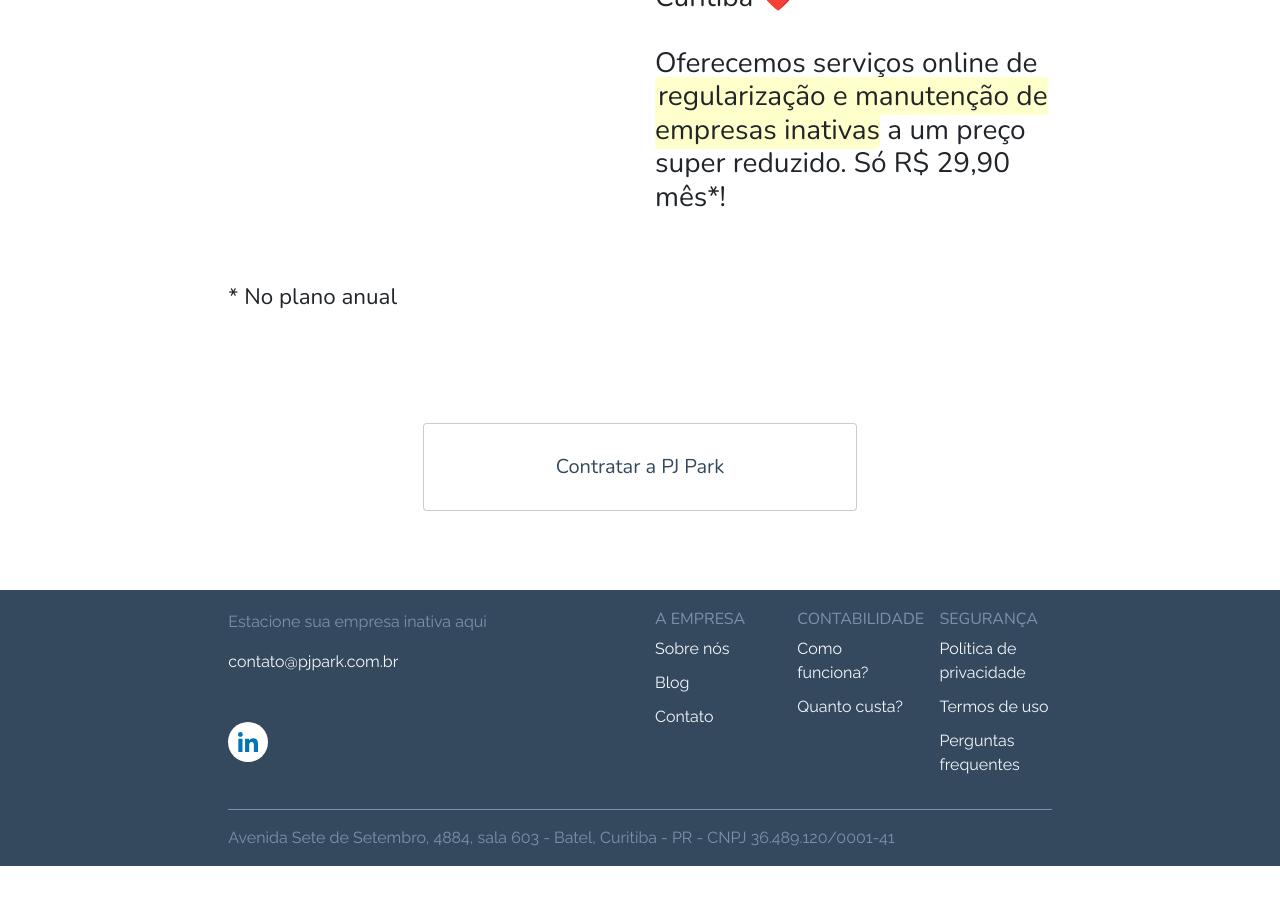
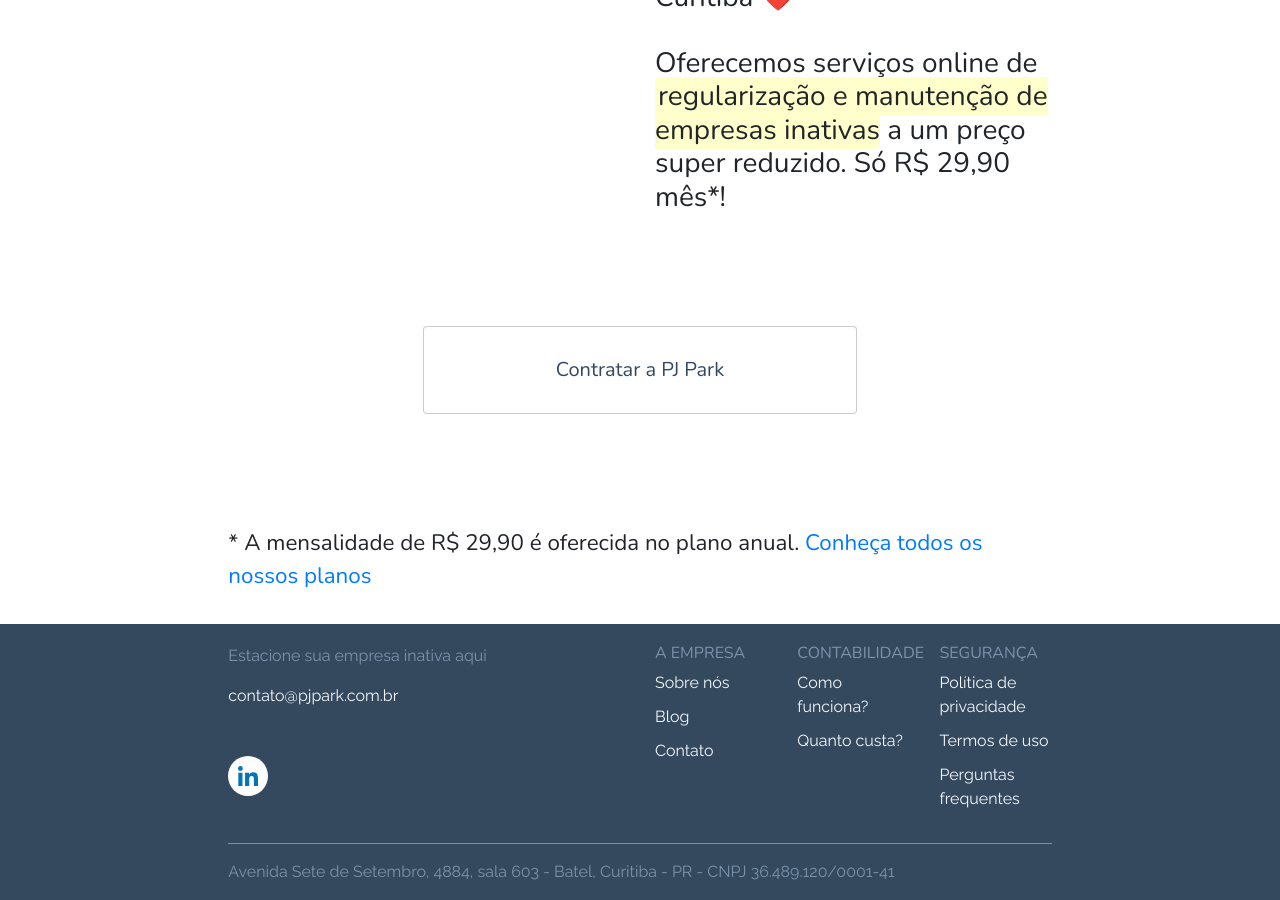
Before and after one commit to dakoctba/pjpark.github.io, a Jekyll site: the page built from index.html, in a window 1280 px wide and 900 px high, scrolled down 3429 px. Built offline with Jekyll 4.4.1, drawn with Linux system fonts in a browser that asks for light colours; before the commit the page ends 4295 px from its top, so only the background shows below that.

Commit message:
Update index.html

```diff
--- a/index.html
+++ b/index.html
@@ -114,4 +112,5 @@
 
   <br><br>
 
+  <p><small>* A mensalidade de R$ 29,90 é oferecida no plano anual. <a href="/planos">Conheça todos os nossos planos</a></small></p>
 </div>
```
Also changed, not shown: other parts of index.html (+0 -2 lines).
